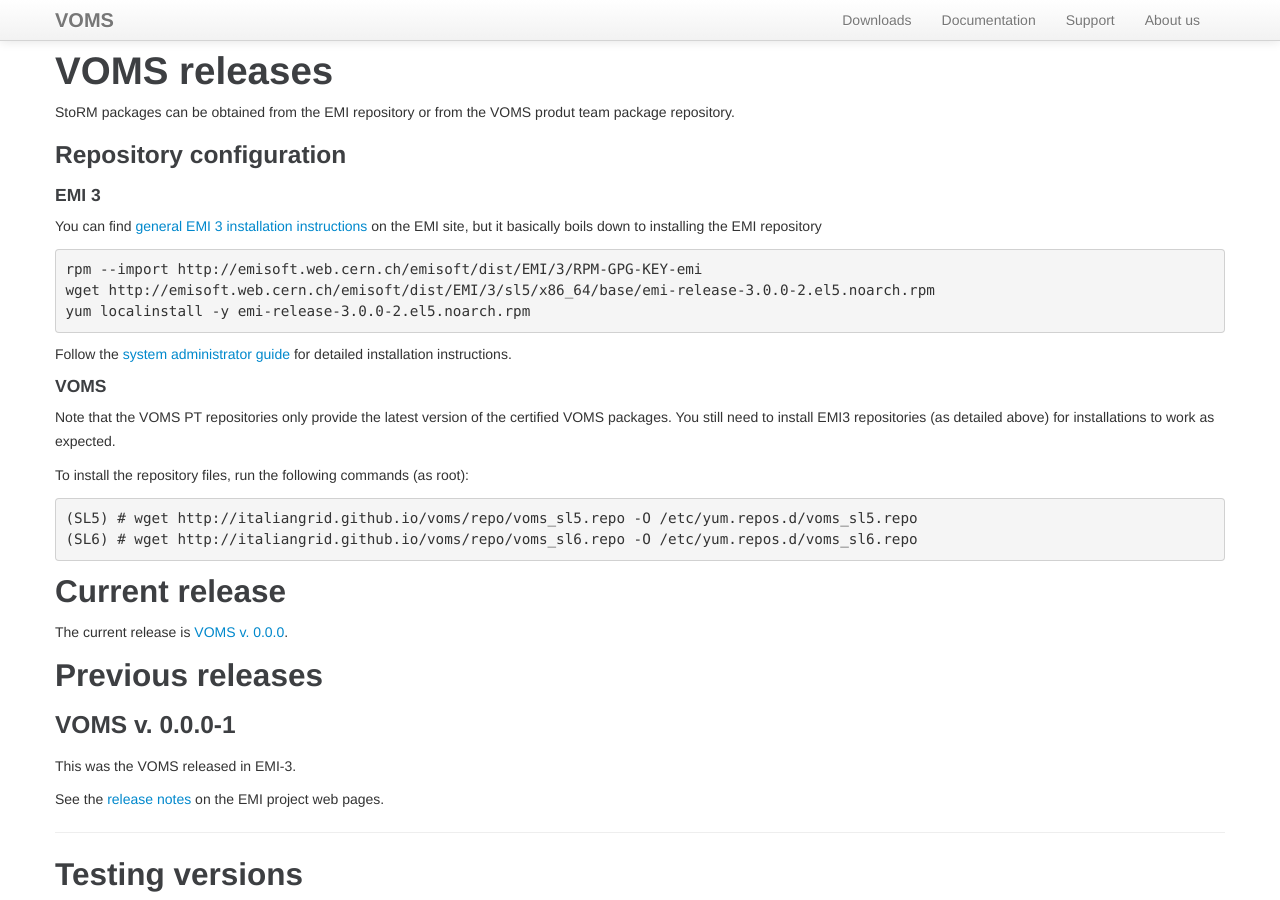
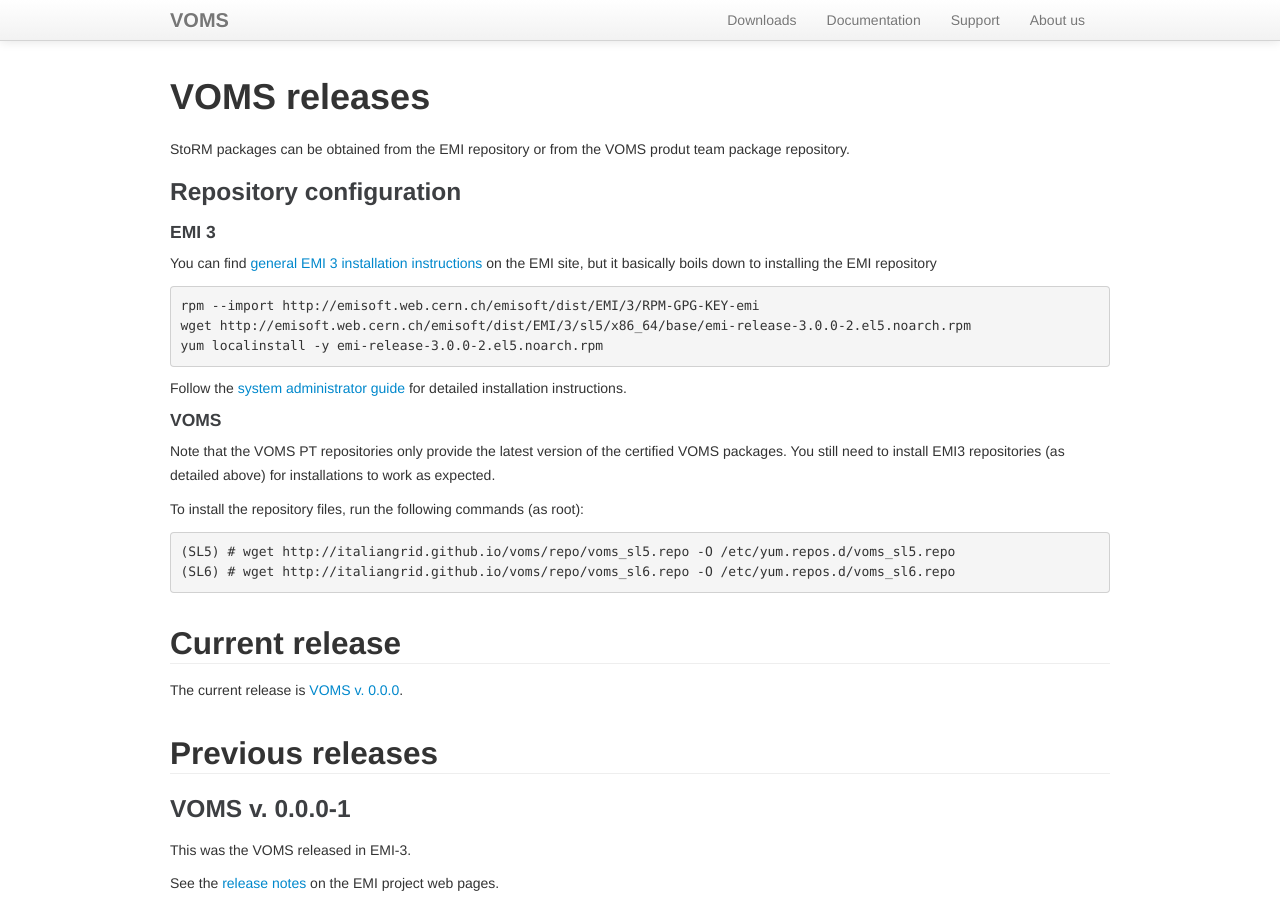
Before and after one commit to italiangrid/voms, a Jekyll site: the page built from download.md, in a window 1280 px wide and 900 px high. Built offline with Jekyll 4.4.1, drawn with Linux system fonts in a browser that asks for light colours; Markdown is read by kramdown in place of the engine named in the settings.

Commit message:
Changed custom stylesheet to get a 940 width and have documentation looks like on it used to on the GitHUb wiki

```diff
--- a/assets/css/style.css
+++ b/assets/css/style.css
@@ -14,6 +14,14 @@
 	margin: 0 auto -65px;
 }
 
+/* set a max-width for horizontal fluid layout
+and make it centered */
+.container {
+  margin-right: auto;
+  margin-left: auto;
+  max-width: 940px;
+}
+
 #push, #footer {
 	height: 60px;
 }
@@ -25,7 +33,7 @@
 #footer{
 	border-top: 5px solid #e4c90f;
 	background-color: #3d3f42;
-
+	margin-top: 20px;
 }
 
 .highlight pre code {
@@ -39,7 +47,6 @@
           padding-right: 20px;
 		}
 }
-
 
 #wrap > .container {
 	padding-top: 41px;
@@ -62,6 +69,32 @@
 	color: #3d3f42;
 }
 
+/** headings, paragraphs, and code got to look like
+on github wiki */
+
+h1 {
+	color: rgb(51, 51, 51);
+	font-size: 36px;
+	line-height: normal;
+	height: 37px;
+	margin-bottom: 25px;
+	margin-top: 35px;
+}
+
+h2 {
+	color: rgb(51, 51, 51);
+	border-bottom-color: rgb(238, 238, 238);
+	border-bottom-style: solid;
+	border-bottom-width: 1px;
+	margin-bottom: 15px;
+	margin-top: 30px;
+}
+
+.highlight pre code {
+	font-size: 13px;
+	font-family: Consolas, "Liberation Mono", Courier, monospace;
+	line-height: 19px;
+}
 
 /**
 .navbar-inverse .navbar-inner{
```
